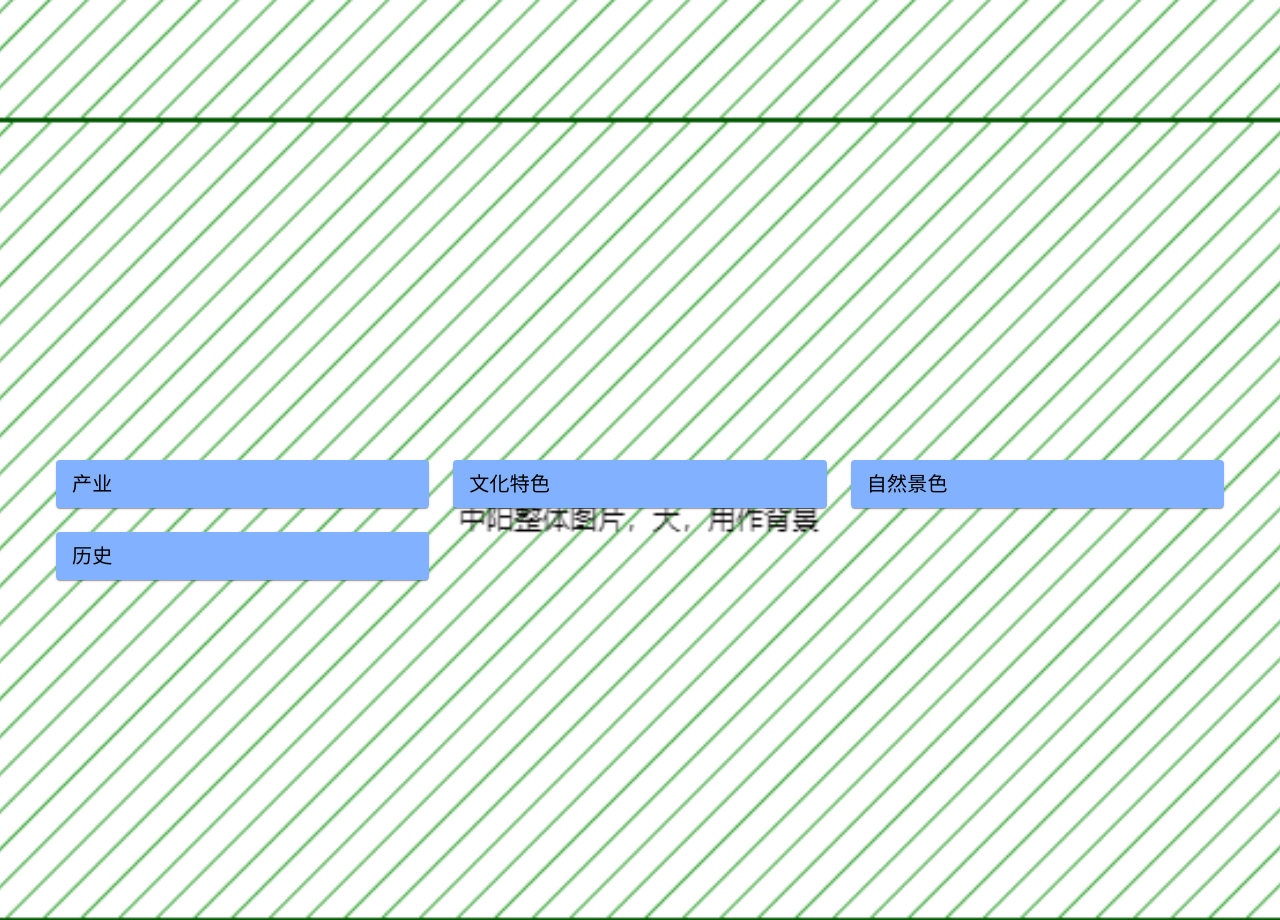
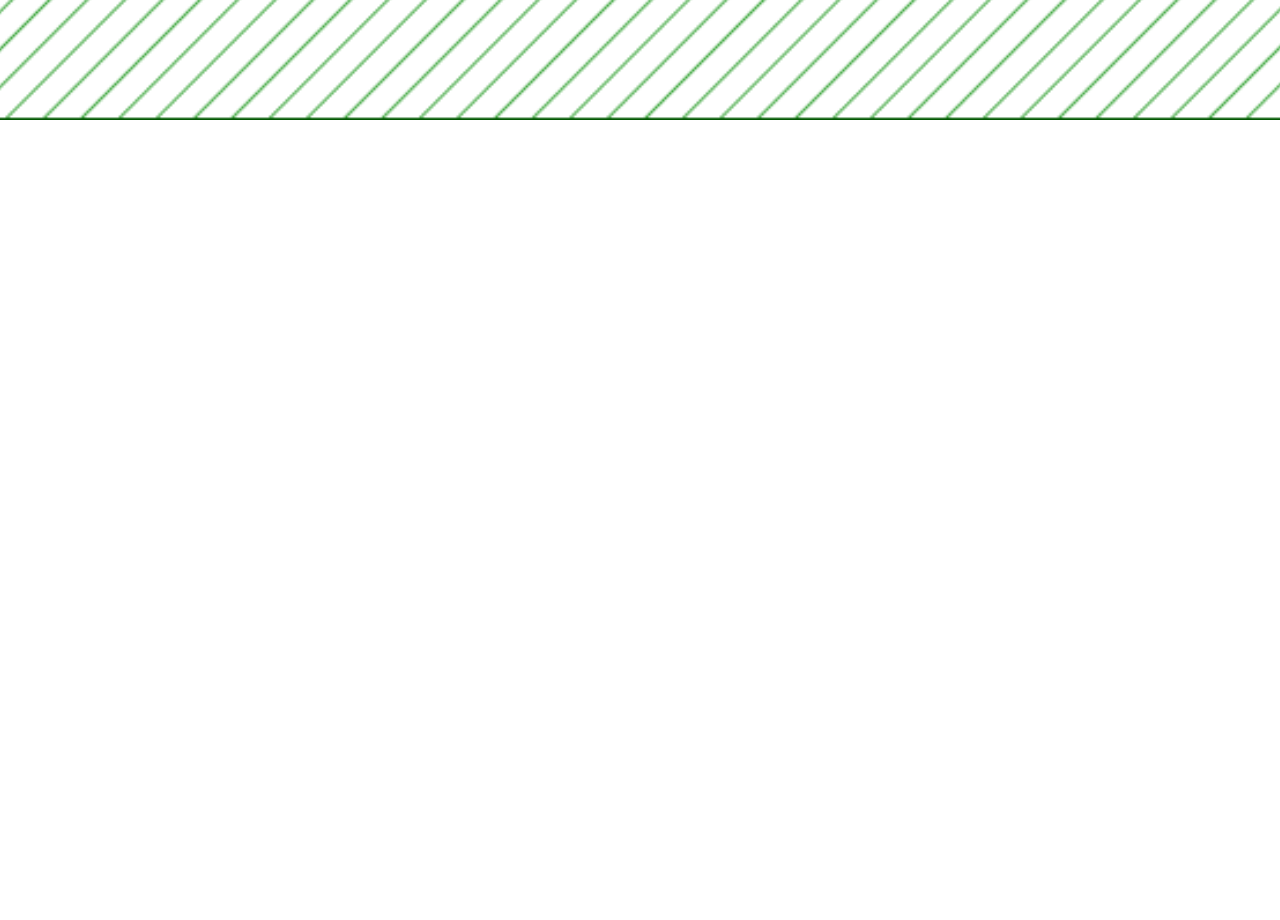
Before and after one commit to TrickEye/dandelion, a Vue app: page /#/overview in a window 1280 px wide. Shown: the part 680-1600 px from the top of the page. After the commit the page ends 800 px from the top, so only its background shows below. Built offline with nearby package versions, Linux system fonts and the light colour scheme.

Commit message:
feat: page2 ui & animation & auto play

```diff
--- /dev/null
+++ b/src/overview/page2.vue
@@ -0,0 +1,291 @@
+<script setup>
+import overviewPic from '../assets/overview/zhongyangOverview/zhongyangOverview.drawio.png'
+import fungusPic from '../assets/overview/industry/fungus.drawio.png'
+</script>
+
+<script>
+export default {
+    name: 'page2',
+    data() {
+        return {
+            selectedEntry: 1,
+            p2: document.querySelector('#p2'),
+        }
+    },
+    methods: {
+        playEntryAnim() {
+            document.querySelectorAll('h2').forEach((col) => {
+                col.classList.add('anim')
+            })
+
+            document.querySelectorAll('.industry-list .v-card').forEach((col, index) => {
+                setTimeout(() => {
+                    col.classList.add('card-entry-animation')
+                }, 300 * index)
+            })
+        },
+        visible() {
+            const rect = p2.getBoundingClientRect();
+            const visible = rect.top < window.innerHeight && rect.bottom >= 0;
+            return visible;
+        },
+        getBreakpoint() {
+        return window.innerWidth > 1280 ? '40vh' : 'unset';
+        },
+        getTitleEntry() {
+        return "title-entry-" + window.innerWidth > 1280 ? 'wide' : 'narrow';
+        },
+    },
+    mounted() {
+        const timeout = setInterval(() => {
+            if (this.visible()) {
+                clearInterval(timeout);
+                this.playEntryAnim();
+            }
+        }, 500);
+    },
+}
+</script>
+
+<template>
+    <v-col cols="12" class="pa-0 ma-0">
+      <v-img :src="overviewPic" cover class="picture">
+        <div class="border-solid-for-test">
+          <v-container>
+            <v-row class="d-flex align-center blurred radius">
+              <v-col cols="12">
+                <div class="border-solid-for-test pr-10 pt-6">
+                  <h2 class="text-end" id="p2">产业</h2>
+                </div>
+              </v-col>
+
+              <v-col cols="4">
+                <v-container>
+                  <v-row class="industry-list border-solid-for-test">
+                    <v-col cols="12">
+                      <div class="">
+                        <v-card class="bg-blue-accent-1 mx-auto h0w0 shrink-on-hover" link to="./overview/fungus">
+                          <v-card-title>中阳黑木耳</v-card-title>
+                        </v-card>
+                      </div>
+                    </v-col>
+
+                    <v-col cols="12">
+                      <div class="">
+                        <v-card class="bg-blue-accent-1 mx-auto h0w0 shrink-on-hover">
+                          <v-card-title>中钢</v-card-title>
+                        </v-card>
+                      </div>
+                    </v-col>
+
+                    <v-col cols="12">
+                      <div class="">
+                        <v-card class="bg-blue-accent-1 mx-auto h0w0 shrink-on-hover">
+                          <v-card-title>柏洼古井手工醋</v-card-title>
+                        </v-card>
+                      </div>
+                    </v-col>
+
+                    <v-col cols="12">
+                      <div class="">
+                        <v-card class="bg-blue-accent-1 mx-auto h0w0 shrink-on-hover">
+                          <v-card-title>孵化器</v-card-title>
+                        </v-card>
+                      </div>
+                    </v-col>
+                  </v-row>
+                </v-container>
+              </v-col>
+
+              <v-col cols="8">
+                <div class="border-solid-for-test pic-showcase">
+                  <v-img :src="fungusPic" cover class="align-end h-100 radius">
+                    <div class="pictitle font-weight-black pa-5">中阳黑木耳</div>
+                    <div class="gradient position-absolute border-solid-for-test h-100 w-100"></div>
+                    <div class="picdesc border-solid-for-test px-5 pb-5">介绍内容介绍内容，您猜怎么着，我这介绍有好多好多好多，一排是别想装下了哈哈哈哈哈哈哈哈哈哈哈</div>
+                  </v-img>
+                </div>
+              </v-col>
+
+
+            </v-row>
+
+          </v-container>
+        </div>
+      </v-img>
+    </v-col>
+</template>
+
+<style scoped>
+.pic-container {
+  background-color: white;
+  position: absolute;
+  top: 0;
+  left: 0;
+
+  height: 100vh;
+  overflow-y: scroll;
+
+  scroll-snap-type: block mandatory;
+}
+
+.pic-container::-webkit-scrollbar {
+  display: none;
+}
+
+.pic-container > .v-col {
+  scroll-snap-align: start;
+}
+
+.picture {
+  height: 100vh;
+  align-items: center;
+}
+
+.title {
+  z-index: 9999;
+  animation: title-entry 2s ease-in-out 0s 1 forwards;
+
+  height: v-bind(getBreakpoint());
+  display: flex;
+  align-items: center;
+}
+
+@keyframes title-entry {
+  0% {
+    opacity: 0;
+    font-size: 3em;
+  }
+  20% {
+    font-size: 3em;
+  }
+  50% {
+    opacity: 1;
+    font-size: 3em;
+  }
+  to {
+    font-size: 1.5em;
+  }
+}
+
+/* .border-solid-for-test {
+  border: black 3px solid;
+} */
+
+.number-emphasis {
+  font-size: 1.5rem;
+  line-height: 2rem;
+  font-weight: 900;
+  padding-right: 3rem;
+  white-space: nowrap;
+}
+
+
+.h0w0 {
+  width: 0;
+  height: 0;
+}
+
+.card-entry-animation {
+  animation: card-entry 0.8s ease-out forwards;
+  animation-delay: 1s;
+}
+
+@keyframes card-entry {
+  0% {
+    width: 0;
+    height: 0;
+  }
+  20% {
+    height: 10vh;
+  }
+  50% {
+    height: 10vh;
+  }
+  100% {
+    width: 90%;
+    height: 10vh;
+  }
+}
+
+.shrink-on-hover {
+  transition: 200ms;
+}
+
+.shrink-on-hover:hover {
+  transform: scale(0.95);
+}
+
+.blurred {
+  /* 透明黑色亚克力 */
+  background-color: rgba(0, 0, 0, 0.3);
+  backdrop-filter: blur(5px);
+}
+
+.radius {
+  /* 圆角 */
+  border-radius: 1rem;
+}
+
+h2 {
+  opacity: 0;
+  font-size: 5rem;
+  font-weight: 900;
+}
+
+h2.anim {
+  animation: h2entry 1s ease-in-out 1 forwards;
+}
+
+@keyframes h2entry {
+  from {
+    opacity: 0;
+    font-size: 5rem;
+  }
+  to {
+    opacity: 1;
+    font-size: 3rem;
+  }
+}
+
+.pic-showcase {
+  height: 50vh;
+  overflow: hidden;
+}
+
+.pic-showcase, .pic-showcase * {
+  transition: 200ms;
+}
+
+.pic-showcase .gradient {
+  background: linear-gradient(rgba(0, 0, 0, 0.0), rgba(0,0,0,0.5));
+  opacity: 0.3;
+  transition: 200ms;
+}
+
+.pic-showcase:hover .gradient {
+  opacity: 1;
+}
+
+.pic-showcase .pictitle {
+  color: black;
+  font-size: 3.75em;
+}
+
+.pic-showcase:hover .pictitle {
+  color: white;
+  font-size: 4.5em;
+}
+
+.pic-showcase .picdesc {
+  color: black;
+  font-size: 2em;
+  overflow: hidden;
+}
+
+.pic-showcase:hover .picdesc {
+  color: white;
+  font-size: 2em;
+  height: 100%;
+}
+</style>
--- a/src/pages/overview.vue
+++ b/src/pages/overview.vue
@@ -1,11 +1,16 @@
 <script setup>
 import overviewPic from '../assets/overview/zhongyangOverview/zhongyangOverview.drawio.png'
+import fungusPic from '../assets/overview/industry/fungus.drawio.png'
 </script>
 
 <script>
+import page2 from '../overview/page2.vue'
 
 export default {
   name: 'overview',
+  components: {
+    page2
+  },
   data() {
     return {
       cards: [this.$refs.c1]
@@ -16,15 +21,18 @@
     document.querySelectorAll('.card').forEach((card,  index) => {
       setTimeout(() => {
         card.classList.add('card-entry-animation')
-      }, 1000 + 300 * index)
+      }, 1700 + 300 * index)
     });
   },
   created() {
   },
   methods: {
     getBreakpoint() {
-      return window.innerWidth > 1280 ? '40vh' : '5em';
-    }
+      return window.innerWidth > 1280 ? '40vh' : 'unset';
+    },
+    getTitleEntry() {
+      return "title-entry-" + window.innerWidth > 1280 ? 'wide' : 'narrow';
+    },
   }
 }
 </script>
@@ -75,48 +83,7 @@
       </v-img>
     </v-col>
 
-    <v-col cols="12" class="pa-0 ma-0">
-      <v-img :src="overviewPic" cover class="picture">
-        <div class="border-solid-for-test">
-          <v-container>
-            <v-row>
-              <v-col cols="12" xl="3" lg="4" md="6" sm="12" xs="12">
-                <div ref="card11" class="card-before entry1">
-                  <v-card class="bg-blue-accent-1 entry1 card-after shrink-on-hover" link to="./overview/fungus">
-                    <v-card-title>产业</v-card-title>
-                  </v-card>
-                </div>
-              </v-col>
-
-              <v-col cols="12" xl="3" lg="4" md="6" sm="12" xs="12">
-                <div ref="card2" class="card-before entry2">
-                  <v-card class="bg-blue-accent-1 entry2 card-after shrink-on-hover">
-                    <v-card-title>文化特色</v-card-title>
-                  </v-card>
-                </div>
-              </v-col>
-
-              <v-col cols="12" xl="3" lg="4" md="6" sm="12" xs="12">
-                <div ref="card3" class="card-before entry3">
-                  <v-card class="bg-blue-accent-1 entry3 card-after shrink-on-hover">
-                    <v-card-title>自然景色</v-card-title>
-                  </v-card>
-                </div>
-              </v-col>
-
-              <v-col cols="12" xl="3" lg="4" md="6" sm="12" xs="12">
-                <div ref="card4" class="card-before entry4">
-                  <v-card class="bg-blue-accent-1 entry4 card-after shrink-on-hover">
-                    <v-card-title>历史</v-card-title>
-                  </v-card>
-                </div>
-              </v-col>
-            </v-row>
-
-          </v-container>
-        </div>
-      </v-img>
-    </v-col>
+    <page2/>
   </v-row>
 </template>
 
@@ -126,6 +93,19 @@
   position: absolute;
   top: 0;
   left: 0;
+
+  height: 100vh;
+  overflow-y: scroll;
+
+  scroll-snap-type: block mandatory;
+}
+
+.pic-container::-webkit-scrollbar {
+  display: none;
+}
+
+.pic-container > .v-col {
+  scroll-snap-align: start;
 }
 
 .picture {
@@ -145,23 +125,23 @@
 @keyframes title-entry {
   0% {
     opacity: 0;
-    font-size: 5rem;
+    font-size: 3em;
   }
   20% {
-    opacity: 1;
-    font-size: 5rem;
+    font-size: 3em;
   }
   50% {
-    font-size: 5rem;
+    opacity: 1;
+    font-size: 3em;
   }
   to {
-    font-size: 3.2rem;
+    font-size: 1.5em;
   }
 }
 
-.border-solid-for-test {
-  /* border: black 3px solid; */
-}
+/* .border-solid-for-test {
+  border: black 3px solid;
+} */
 
 .number-emphasis {
   font-size: 1.5rem;
@@ -217,4 +197,63 @@
   /* 圆角 */
   border-radius: 1rem;
 }
+
+h2 {
+  opacity: 0;
+  font-size: 5rem;
+  font-weight: 900;
+  animation: h2entry 1s ease-in-out 2s 1 forwards;
+}
+
+@keyframes h2entry {
+  from {
+    opacity: 0;
+    font-size: 5rem;
+  }
+  to {
+    opacity: 1;
+    font-size: 3rem;
+  }
+}
+
+.pic-showcase {
+  height: 50vh;
+  overflow: hidden;
+}
+
+.pic-showcase, .pic-showcase * {
+  transition: 200ms;
+}
+
+.pic-showcase .gradient {
+  background: linear-gradient(rgba(0, 0, 0, 0.0), rgba(0,0,0,0.5));
+  opacity: 0.3;
+  transition: 200ms;
+}
+
+.pic-showcase:hover .gradient {
+  opacity: 1;
+}
+
+.pic-showcase .pictitle {
+  color: black;
+  font-size: 3.75em;
+}
+
+.pic-showcase:hover .pictitle {
+  color: white;
+  font-size: 4.5em;
+}
+
+.pic-showcase .picdesc {
+  color: black;
+  font-size: 2em;
+  overflow: hidden;
+}
+
+.pic-showcase:hover .picdesc {
+  color: white;
+  font-size: 2em;
+  height: 100%;
+}
 </style>
```
Also changed, not shown: src/assets/overview/industry/fungus.drawio.png (added).
